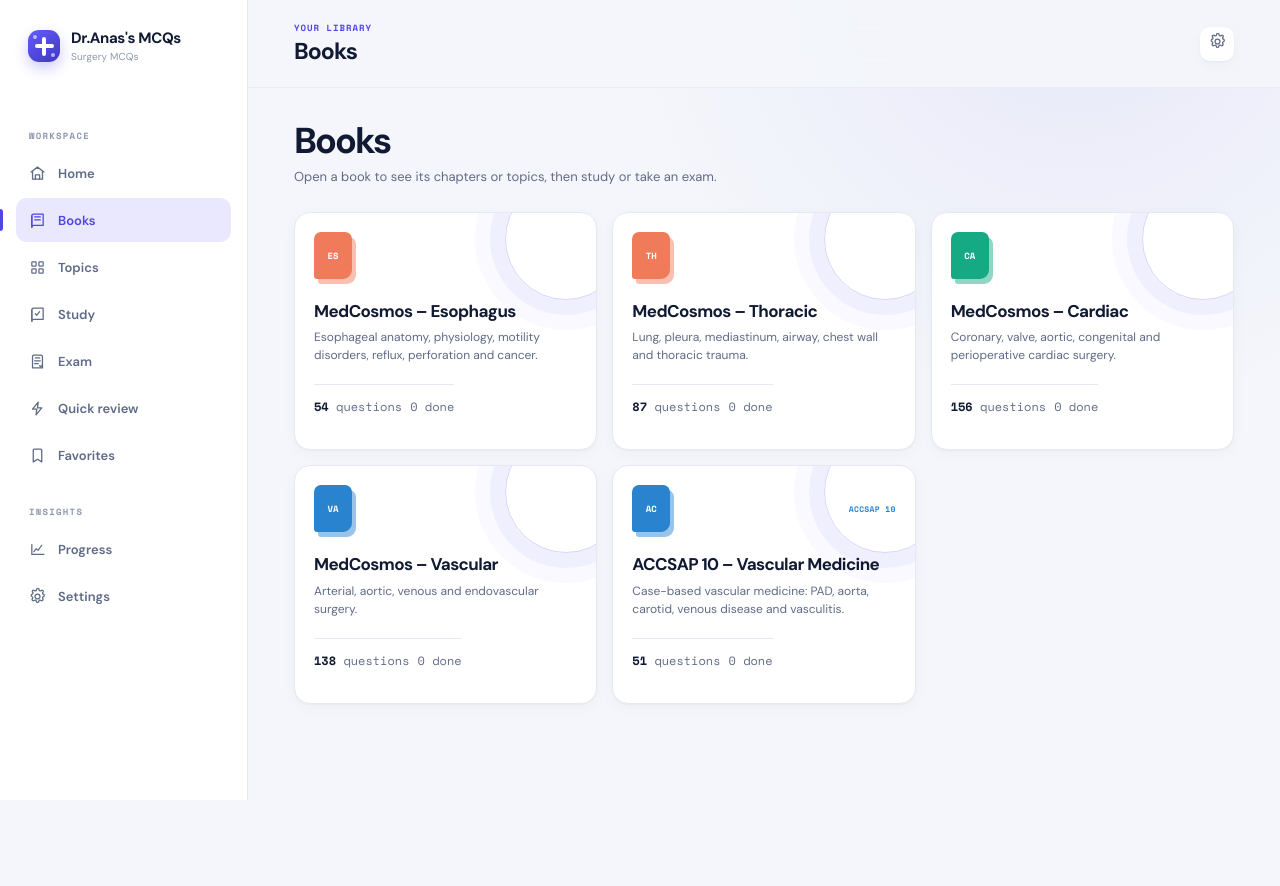
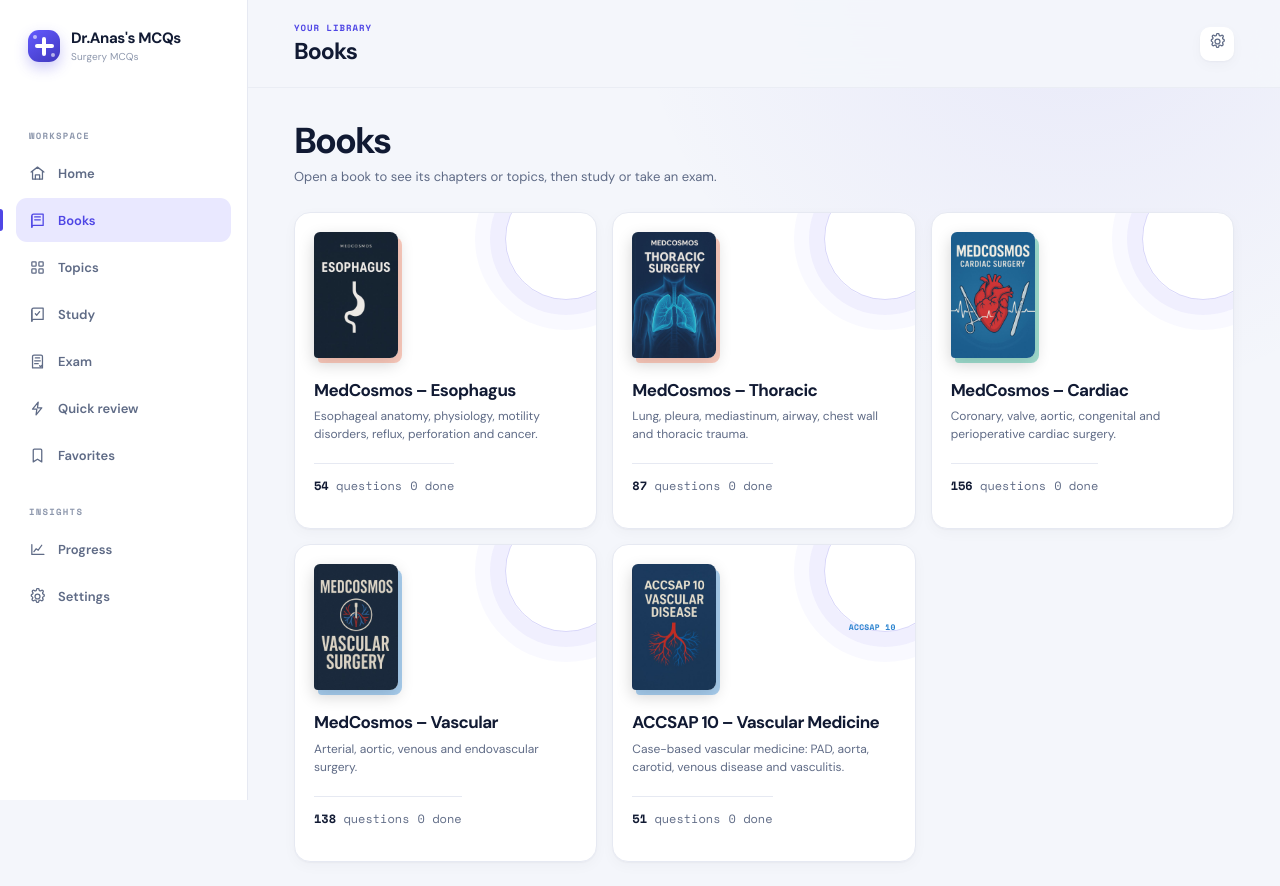
Before and after one commit to blsmohamme972-lab/Dr.Anas-s-Mcqs, a plain HTML site: page index.html in a window 1280 px wide. Both pictures are taken after a click on the button "Books". Before the commit the page ends 800 px from the top, so only its background shows below. Drawn offline with nearby package versions, Linux system fonts and the light colour scheme.

Commit message:
Show book cover images from the source PDFs
Co-Authored-By: Claude Opus 5.5 <noreply@anthropic.com>
Claude-Session: https://claude.ai/code/session_01PXDb8MfvhVvURJYpd5QGij

```diff
--- a/app.js
+++ b/app.js
@@ -181,7 +181,7 @@
   }
 
   function prefetchImages() {
-    var urls = [];
+    var urls = BOOKS.map(function (b) { return b.cover; }).filter(Boolean);
     QUESTIONS.forEach(function (q) { urls = urls.concat(q.images); });
     var i = 0;
     (function next() {
@@ -446,7 +446,9 @@
   }
 
   function cover(b, big) {
-    return '<span class="book-cover book-cover--' + b.specialty + (big ? " book-cover--big" : "") + '">' + esc(b.code) + '</span>';
+    var cls = "book-cover book-cover--" + b.specialty + (big ? " book-cover--big" : "");
+    if (b.cover) return '<img class="' + cls + ' book-cover--img" src="' + esc(b.cover) + '" alt="' + esc(b.title) + ' cover" loading="lazy" />';
+    return '<span class="' + cls + '">' + esc(b.code) + '</span>';
   }
 
   function progressLine(stats) {
--- a/data/books.json
+++ b/data/books.json
@@ -10,6 +10,7 @@
    "publisher": "MedCosmos",
    "description": "Esophageal anatomy, physiology, motility disorders, reflux, perforation and cancer.",
    "file": "medcosmos-esophagus.json",
+   "cover": "data/covers/medcosmos-esophagus.jpg",
    "count": 54
   },
   {
@@ -21,6 +22,7 @@
    "publisher": "MedCosmos",
    "description": "Lung, pleura, mediastinum, airway, chest wall and thoracic trauma.",
    "file": "medcosmos-thoracic.json",
+   "cover": "data/covers/medcosmos-thoracic.jpg",
    "count": 87
   },
   {
@@ -32,6 +34,7 @@
    "publisher": "MedCosmos",
    "description": "Coronary, valve, aortic, congenital and perioperative cardiac surgery.",
    "file": "medcosmos-cardiac.json",
+   "cover": "data/covers/medcosmos-cardiac.jpg",
    "count": 156
   },
   {
@@ -43,6 +46,7 @@
    "publisher": "MedCosmos",
    "description": "Arterial, aortic, venous and endovascular surgery.",
    "file": "medcosmos-vascular.json",
+   "cover": "data/covers/medcosmos-vascular.jpg",
    "count": 138
   },
   {
@@ -55,6 +59,7 @@
    "edition": "ACCSAP 10",
    "description": "Case-based vascular medicine: PAD, aorta, carotid, venous disease and vasculitis.",
    "file": "accsap10-vascular.json",
+   "cover": "data/covers/accsap10-vascular.jpg",
    "count": 51
   }
  ]
--- a/styles.css
+++ b/styles.css
@@ -2956,3 +2956,8 @@ button.book-card:hover { transform: translateY(-2px); box-shadow: var(--shadow-m
 .option-button.is-missed { border-style: dashed; background: transparent; }
 .missed-label { padding: 2px 8px; border-radius: 999px; background: var(--mint-soft); color: var(--mint); font-size: 11px; font-weight: 700; white-space: nowrap; }
 .option-button.is-missed .option-status-icon { width: auto; }
+.book-cover--img { display: block; width: 64px; height: 96px; object-fit: cover; padding: 0; border-radius: 6px 8px 8px 4px; background: var(--surface-muted); box-shadow: 4px 5px 0 color-mix(in srgb, var(--book-accent) 40%, transparent), 0 6px 16px rgba(0, 0, 0, 0.18); }
+.book-cover--img.book-cover--big { width: 120px; height: 180px; border-radius: 8px 12px 12px 6px; }
+.fav-book-head .book-cover--img { width: 48px; height: 72px; }
+@media (max-width: 720px) { .book-cover--img.book-cover--big { width: 110px; height: 165px; } }
+.book-card .book-cover--img { width: 84px; height: 126px; }
```
Also changed, not shown: data/covers/accsap10-vascular.jpg (added), data/covers/medcosmos-cardiac.jpg (added), data/covers/medcosmos-esophagus.jpg (added), data/covers/medcosmos-thoracic.jpg (added), data/covers/medcosmos-vascular.jpg (added).
